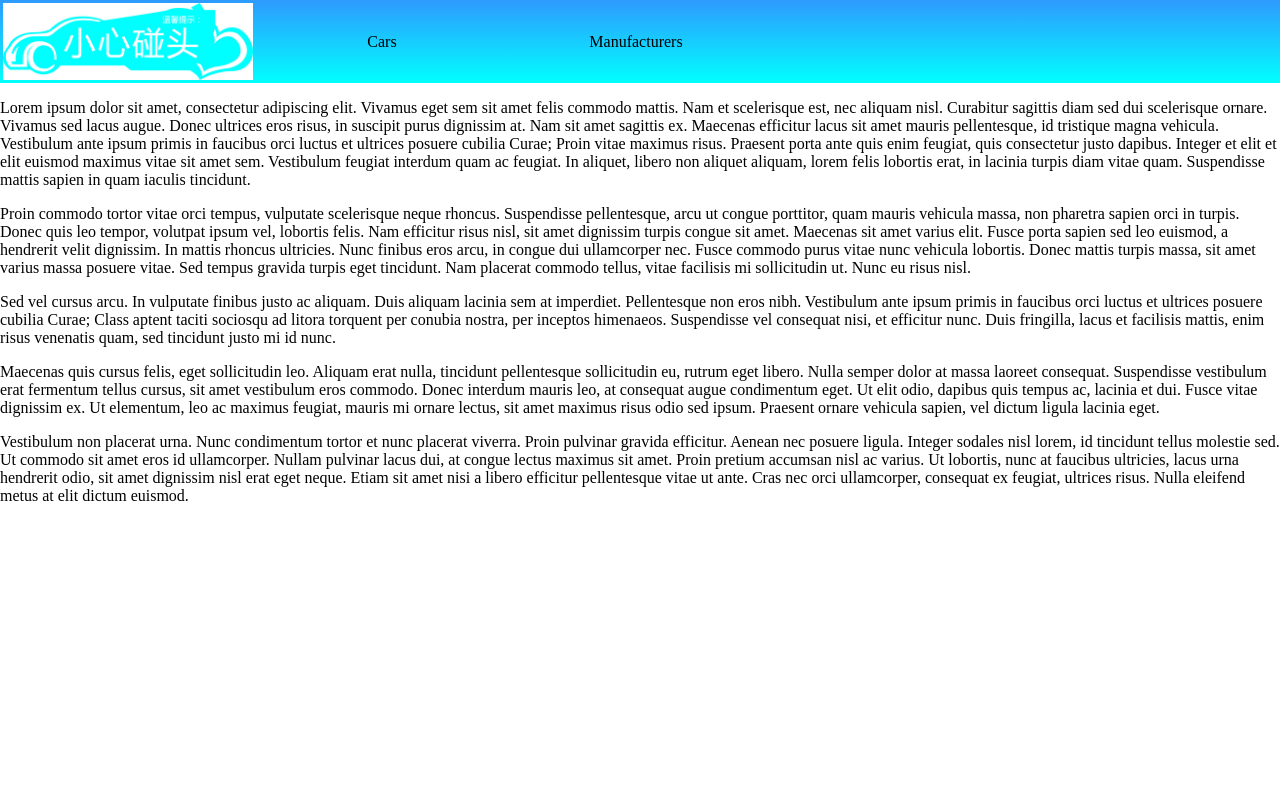
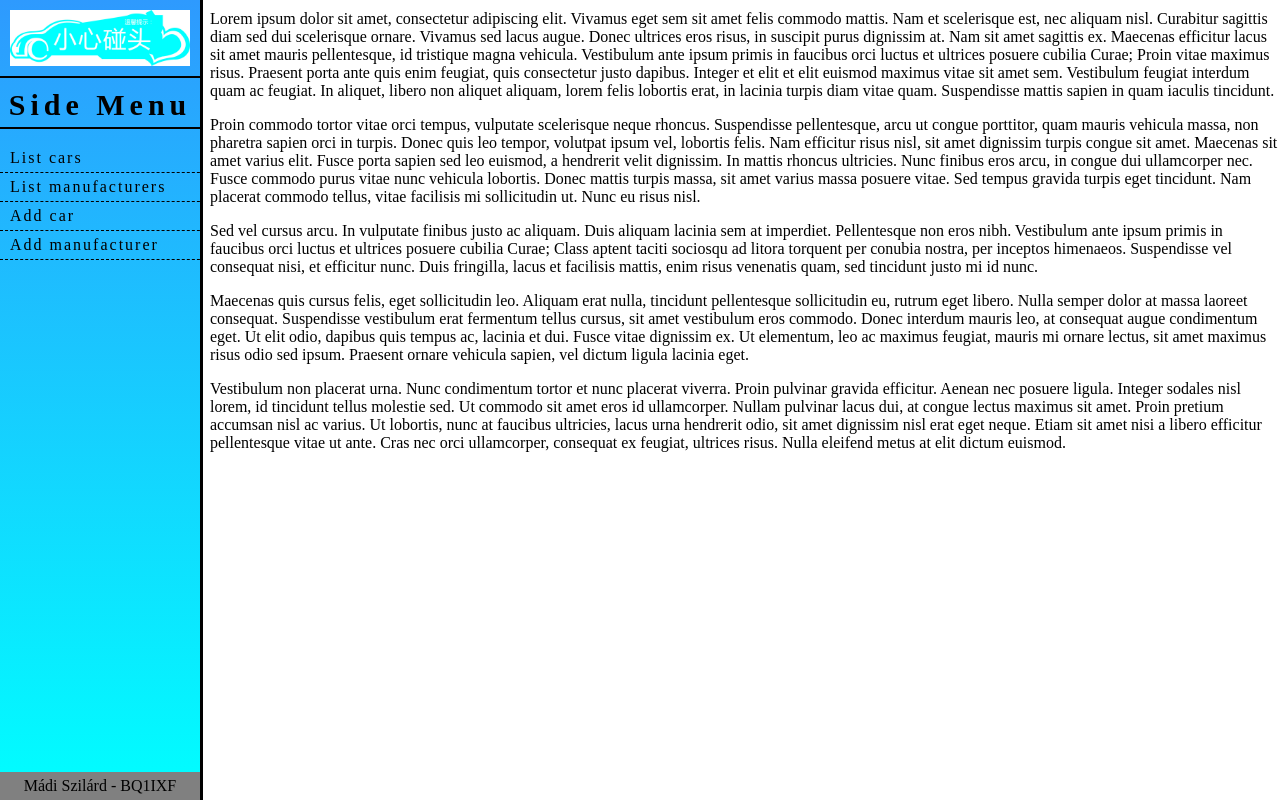
Before and after one commit to madis96/webtech12, a plain HTML site: page index.html in a window 1280 px wide. Drawn offline with Linux system fonts and the light colour scheme.

Commit message:
Change topBar to sideBar

```diff
--- a/css/index.css
+++ b/css/index.css
@@ -2,32 +2,87 @@ body{
     margin: 0px;
 }
 
-.menuButton{
-    height: 60px;
-    overflow: hidden;
+table{
+    border-spacing: 10px;
+    border-collapse: separate;
 }
 
-.topBar td{
-    text-align: center;
-    background-color: inherit;
-    width: 250px;
+.menuButton{
+    /*height: 30px;*/
+    padding-bottom: 5px;
+    padding-top: 5px;
+    padding-left: 10px;
+    border-bottom: 1px black dashed;
+    letter-spacing: 2px;
+    width: inherit;
+    overflow: hidden;
+    /*width: 50px;*/
 }
 
-.topBar{
-    background-image: linear-gradient(to bottom,#2E9AFE,#00FFFF);
-}
-
-.topBar .menuButton:hover{
-    background-image: linear-gradient(to top,#2E9AFE,#00FFFF);
-    border: 1px solid black;
-    transform:translateY(5px);
-    cursor: pointer;
+.menuButton:nth-child(1){
+  border-top: 1px black dashed;
 }
 
 .imgBox img{
-    width: 250px;
+    /*width: 250px;*/
+    width: 180px;
+    margin-top: 10px;
+    margin-left: 10px;
+    margin-bottom: 10px;
 }
 
 .imgBox img:hover{
     cursor: pointer;
 }
+
+.authorDesc{
+    text-align: center;
+    background-color: grey;
+    padding-top: 5px;
+    padding-bottom: 5px;
+    position: fixed;
+    left: 0px;
+    bottom: 0px;
+    width: 200px;
+}
+
+.sideBar{
+    position: fixed;
+    top: 0px;
+    left: 0px;
+    height: 100%;
+    width: 200px;
+    background-image: linear-gradient(to bottom,#2E9AFE,#00FFFF);
+    border-right: 3px solid black;
+    overflow: hidden;
+}
+
+.sideBar .menuButton:hover{
+    background-image: linear-gradient(to top,#2E9AFE,#00FFFF);
+    /*border: 1px solid black;*/
+    /*transform:translateY(5px);*/
+    cursor: pointer;
+    /*border-radius: 15px;*/
+}
+
+.sideBar .menuButton:active{
+    background-image: linear-gradient(to top,black,#00FFFF);
+    /*border-radius: 15px;*/
+}
+
+.menuName{
+  margin-bottom: 15px;
+  font-size: 30px;
+  text-align:center;
+  font-weight: bold;
+  letter-spacing: 5px;
+  padding-top: 10px;
+  padding-bottom: 5px;
+  border-top: 2px solid black;
+  border-bottom: 2px solid black;
+}
+
+.pageContent{
+  margin-left: 210px;
+  margin-top: 10px;
+}
--- a/index.html
+++ b/index.html
@@ -3,24 +3,22 @@
     <meta charset="UTF-8">
     <link rel="stylesheet" href="css/index.css">
 
-    <title>library</title>
+    <title>Car_database</title>
 </head>
 <body>
-    <div class="topBar">
-        <table>
-            <tr>
-                <td class="imgBox">
-                    <img src="images/logo.jpg" alt="Smiley face">
-                </td>
-                <td class="menuButton">
-                    Cars
-                </td>
-                <td class="menuButton">
-                    Manufacturers
-                </td>
-            </tr>
-        </table>
+    <div class="sideBar">
+        <div class="imgBox">
+            <img src="images/logo.jpg" alt="logo">
+        </div>
+        <div class="menuName">Side Menu</div>
+          <div class="menuButton">List cars</div>
+          <div class="menuButton">List manufacturers</div>
+          <div class="menuButton">Add car</div>
+          <div class="menuButton">Add manufacturer</div>
     </div>
+
+<div class="authorDesc">Mádi Szilárd - BQ1IXF</div>
+<div class="pageContent">
 <p>
     Lorem ipsum dolor sit amet, consectetur adipiscing elit. Vivamus eget sem sit amet felis commodo mattis. Nam et scelerisque est, nec aliquam nisl. Curabitur sagittis diam sed dui scelerisque ornare. Vivamus sed lacus augue. Donec ultrices eros risus, in suscipit purus dignissim at. Nam sit amet sagittis ex. Maecenas efficitur lacus sit amet mauris pellentesque, id tristique magna vehicula. Vestibulum ante ipsum primis in faucibus orci luctus et ultrices posuere cubilia Curae; Proin vitae maximus risus. Praesent porta ante quis enim feugiat, quis consectetur justo dapibus. Integer et elit et elit euismod maximus vitae sit amet sem. Vestibulum feugiat interdum quam ac feugiat. In aliquet, libero non aliquet aliquam, lorem felis lobortis erat, in lacinia turpis diam vitae quam. Suspendisse mattis sapien in quam iaculis tincidunt.
 </p>
@@ -36,5 +34,6 @@ Maecenas quis cursus felis, eget sollicitudin leo. Aliquam erat nulla, tincidunt
 <p>
 Vestibulum non placerat urna. Nunc condimentum tortor et nunc placerat viverra. Proin pulvinar gravida efficitur. Aenean nec posuere ligula. Integer sodales nisl lorem, id tincidunt tellus molestie sed. Ut commodo sit amet eros id ullamcorper. Nullam pulvinar lacus dui, at congue lectus maximus sit amet. Proin pretium accumsan nisl ac varius. Ut lobortis, nunc at faucibus ultricies, lacus urna hendrerit odio, sit amet dignissim nisl erat eget neque. Etiam sit amet nisi a libero efficitur pellentesque vitae ut ante. Cras nec orci ullamcorper, consequat ex feugiat, ultrices risus. Nulla eleifend metus at elit dictum euismod.
 </p>
+</div>
 </body>
 </html>
```
